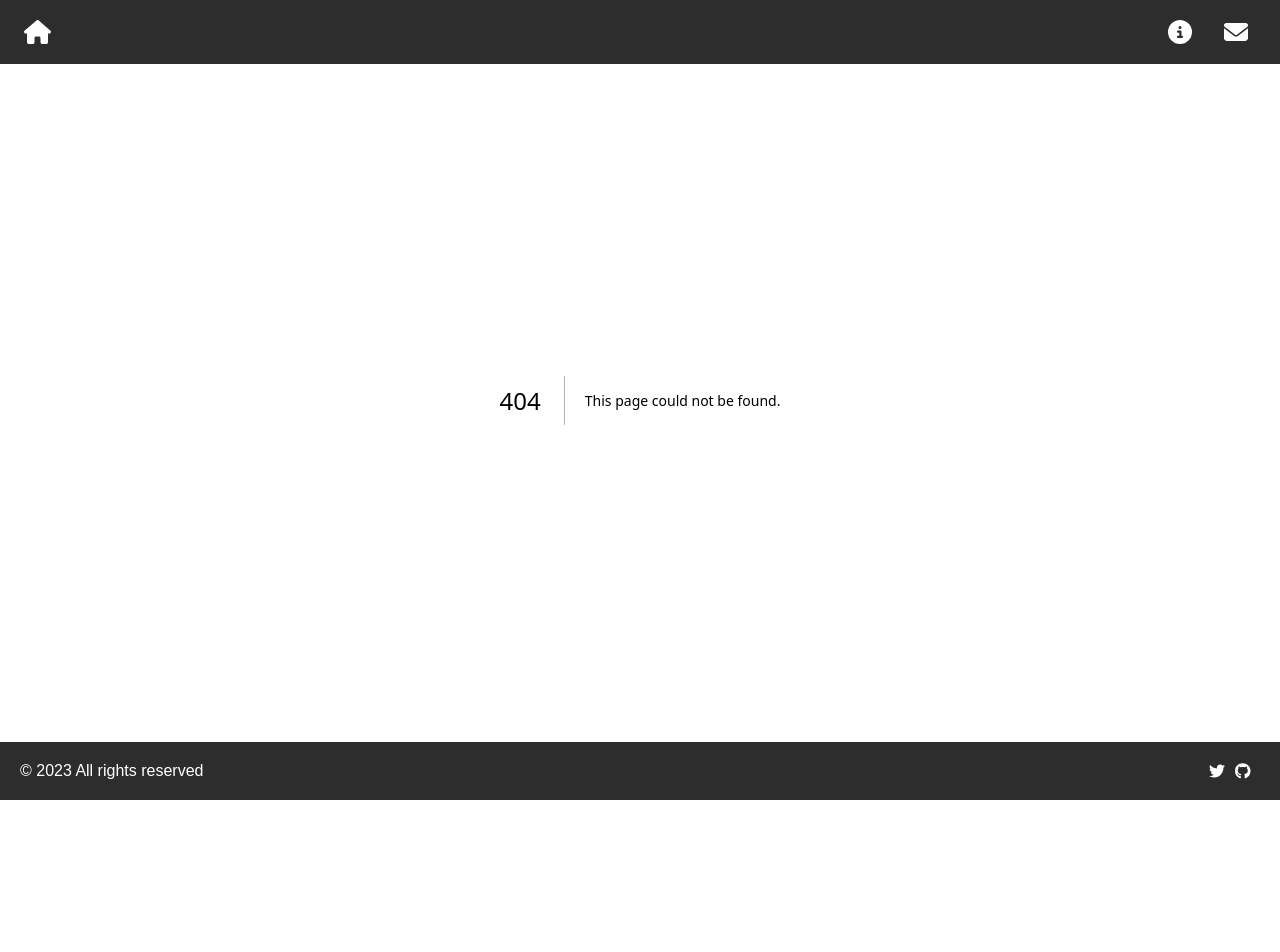
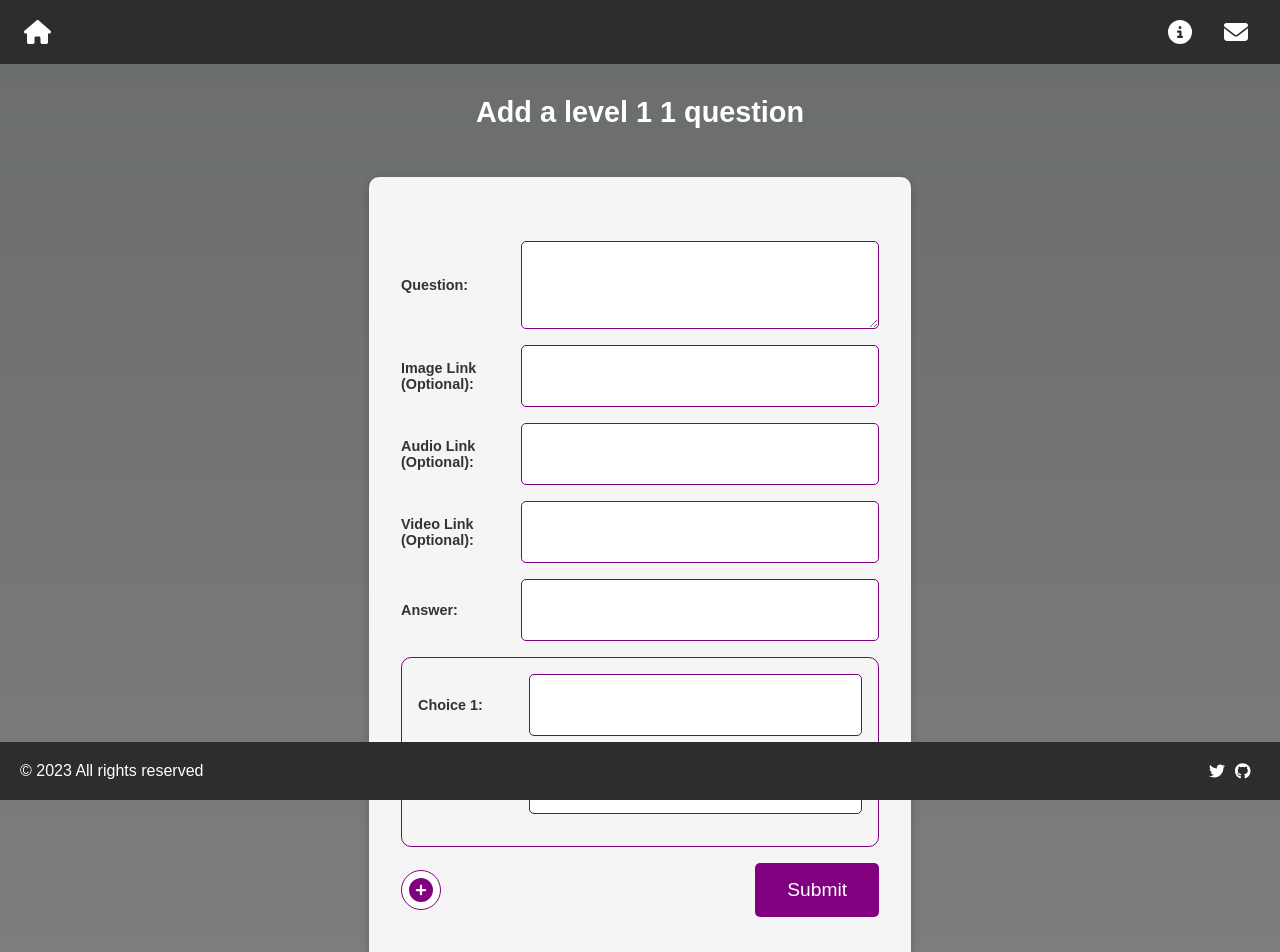
Before and after one commit to swiftugandan/quizmastr, a Next.js app: page /year/1/subject/1/create in a window 1280 px wide. Before the commit this address had no page. Shown: the top 952 px of the page. Before the commit the page ends 800 px from the top, so only its background shows below. Built offline with nearby package versions, Linux system fonts and the light colour scheme.

Commit message:
Adding experimental question creation form

```diff
--- a/pages/about.js
+++ b/pages/about.js
@@ -56,6 +56,7 @@ const styles = {
     marginBottom: "30px",
     textAlign: "justify",
     textJustify: "inter-word",
+    color: "#333",
   },
 };
 
--- /dev/null
+++ b/pages/year/[year]/subject/[subject]/create.js
@@ -0,0 +1,252 @@
+import { useState } from "react";
+import { FontAwesomeIcon } from "@fortawesome/react-fontawesome";
+import { faPlusCircle, faMinusCircle } from "@fortawesome/free-solid-svg-icons";
+import { overlay, quizContainer, pageTitle } from "@/styles/styles";
+import { useRouter } from "next/router";
+
+const QuestionCreator = () => {
+  const router = useRouter();
+  const { year, subject } = router.query;
+  const [question, setQuestion] = useState("");
+  const [options, setOptions] = useState(["", ""]);
+  const [answer, setAnswer] = useState("");
+  const [media, setMedia] = useState("");
+
+  const handleOptionChange = (index, value) => {
+    const updatedOptions = [...options];
+    updatedOptions[index] = value;
+    setOptions(updatedOptions);
+  };
+
+  const handleAddOption = () => {
+    setOptions([...options, ""]);
+  };
+
+  const handleRemoveOption = (index) => {
+    const updatedOptions = [...options];
+    updatedOptions.splice(index, 1);
+    setOptions(updatedOptions);
+  };
+
+  const handleSubmit = (event) => {
+    event.preventDefault();
+
+    const newQuestion = {
+      question,
+      options: options.filter((option) => option.trim() !== ""),
+      answer,
+      subject: subject.toLowerCase(),
+      year,
+      media,
+    };
+
+    console.log("New question:", newQuestion);
+
+    // TODO: Submit new question to backend
+  };
+
+  return (
+    <div style={overlay}>
+      <div style={quizContainer}>
+        <h1 style={pageTitle}>
+          Add a level {year} {subject} question
+        </h1>
+        <div style={styles.container}>
+          <form onSubmit={handleSubmit}>
+            <div style={styles.field}>
+              <label htmlFor="question" style={styles.label}>
+                Question:
+              </label>
+              <textarea
+                type="text"
+                id="question"
+                value={question}
+                onChange={(event) => setQuestion(event.target.value)}
+                required
+                style={styles.input}
+              />
+            </div>
+            <div style={styles.field}>
+              <label htmlFor="image" style={styles.label}>
+                Image Link (Optional):
+              </label>
+              <input
+                type="text"
+                id="media"
+                value={media}
+                onChange={(event) => setMedia(event.target.value)}
+                style={styles.input}
+              />
+            </div>
+            <div style={styles.field}>
+              <label htmlFor="audio" style={styles.label}>
+                Audio Link (Optional):
+              </label>
+              <input
+                type="text"
+                id="media"
+                value={media}
+                onChange={(event) => setMedia(event.target.value)}
+                style={styles.input}
+              />
+            </div>
+            <div style={styles.field}>
+              <label htmlFor="video" style={styles.label}>
+                Video Link (Optional):
+              </label>
+              <input
+                type="text"
+                id="media"
+                value={media}
+                onChange={(event) => setMedia(event.target.value)}
+                style={styles.input}
+              />
+            </div>
+            <div style={styles.field}>
+              <label htmlFor="answer" style={styles.label}>
+                Answer:
+              </label>
+              <input
+                type="text"
+                id="answer"
+                value={answer}
+                onChange={(event) => setAnswer(event.target.value)}
+                style={styles.input}
+                required
+              />
+            </div>
+            <div style={styles.fieldSet}>
+              {options.map((option, index) => (
+                <div key={index} style={styles.field}>
+                  <label htmlFor={`option-${index}`} style={styles.label}>
+                    Choice {index + 1}:
+                  </label>
+                  {options.length > 2 && (
+                    <button
+                      type="button"
+                      onClick={() => handleRemoveOption(index)}
+                      style={styles.removeButton}
+                    >
+                      <FontAwesomeIcon
+                        icon={faMinusCircle}
+                        style={{ color: "red", fontSize: "1.5rem" }}
+                      />
+                    </button>
+                  )}
+                  <input
+                    type="text"
+                    id={`option-${index}`}
+                    value={option}
+                    onChange={(event) =>
+                      handleOptionChange(index, event.target.value)
+                    }
+                    required
+                    style={styles.input}
+                  />
+                </div>
+              ))}
+            </div>
+            <div style={styles.field}>
+              <button
+                type="button"
+                onClick={handleAddOption}
+                style={styles.addButton}
+              >
+                <FontAwesomeIcon
+                  icon={faPlusCircle}
+                  style={{ color: "purple", fontSize: "1.5rem" }}
+                />
+              </button>
+              <button type="submit" style={styles.button}>
+                Submit
+              </button>
+            </div>
+          </form>
+        </div>
+      </div>
+    </div>
+  );
+};
+
+const styles = {
+  container: {
+    display: "flex",
+    flexDirection: "column",
+    alignItems: "center",
+    padding: "2rem",
+    paddingTop: "4rem",
+    backgroundColor: "#f5f5f5",
+    marginTop: "2rem",
+    fontFamily: "sans-serif",
+    borderRadius: "10px",
+    boxShadow: "0px 3px 10px rgba(0, 0, 0, 0.2)",
+    marginBottom: "6rem",
+    marginLeft: "0.5rem",
+    marginRight: "0.5rem",
+  },
+  fieldSet: {
+    display: "flex",
+    flexDirection: "column",
+    justifyContent: "space-between",
+    alignItems: "center",
+    marginBottom: "1rem",
+    padding: "1rem",
+    borderRadius: "10px",
+    border: "1px solid purple",
+  },
+  field: {
+    display: "flex",
+    justifyContent: "space-between",
+    alignItems: "center",
+    marginBottom: "1rem",
+    width: "100%",
+  },
+  input: {
+    fontSize: "1.5rem",
+    padding: "1rem",
+    borderRadius: "5px",
+    border: "1px solid purple",
+    width: "75%",
+  },
+  label: {
+    fontSize: "0.9rem",
+    fontWeight: "bold",
+    color: "#333",
+    paddingRight: "0.5rem",
+    width: "100px",
+  },
+  button: {
+    fontSize: "1.2rem",
+    backgroundColor: "purple",
+    color: "#fff",
+    padding: "1rem 2rem",
+    border: "none",
+    borderRadius: "5px",
+    cursor: "pointer",
+    marginLeft: "1rem",
+  },
+  addButton: {
+    backgroundColor: "#fff",
+    border: "1px solid purple",
+    borderRadius: "50%",
+    width: "2.5rem",
+    height: "2.5rem",
+    display: "flex",
+    justifyContent: "center",
+    alignItems: "center",
+    marginRight: "1rem",
+    cursor: "pointer",
+  },
+  removeButton: {
+    border: "none",
+    width: "2.5rem",
+    height: "2.5rem",
+    display: "flex",
+    justifyContent: "center",
+    alignItems: "center",
+    marginRight: "1rem",
+    cursor: "pointer",
+  },
+};
+
+export default QuestionCreator;
```
Also changed, not shown: components/Quiz.js (+4 -3 lines), pages/year/[year]/subject/[subject]/index.js (renamed from pages/year/[year]/subject/[subject].js).
